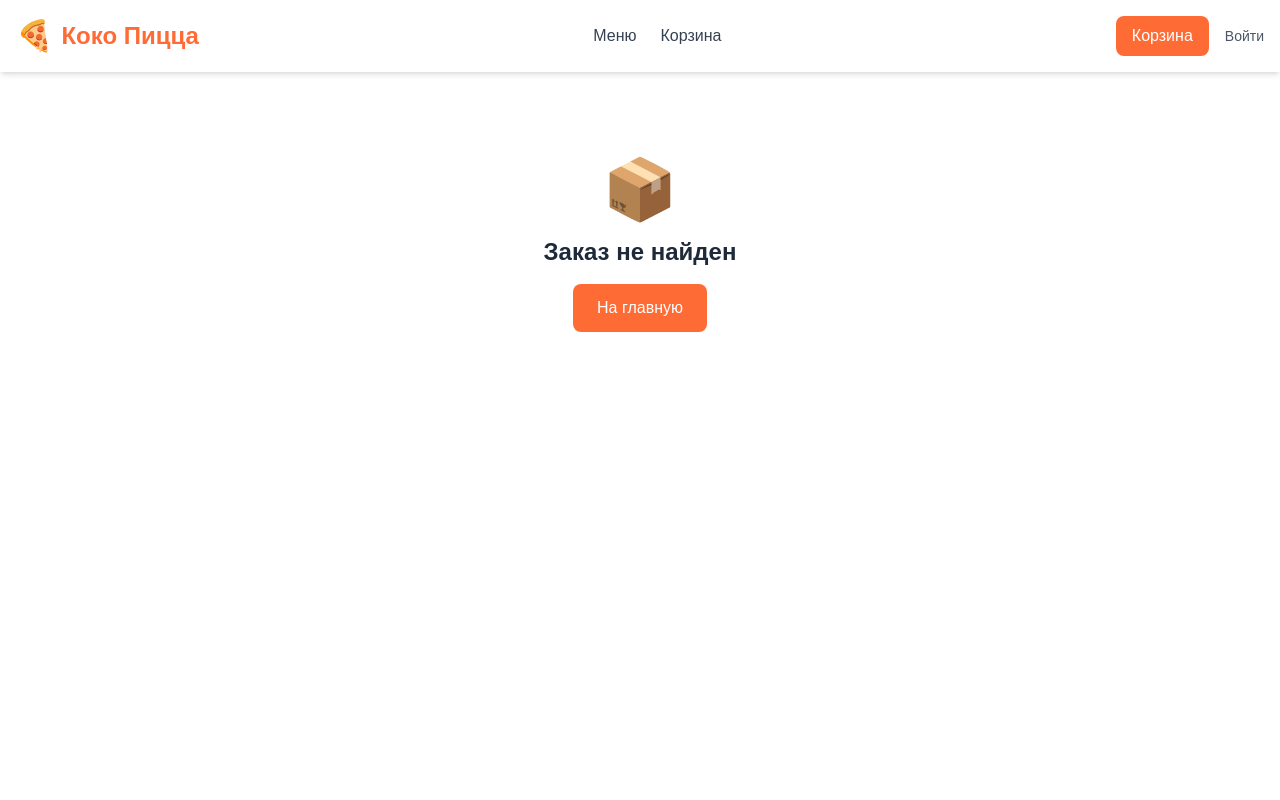
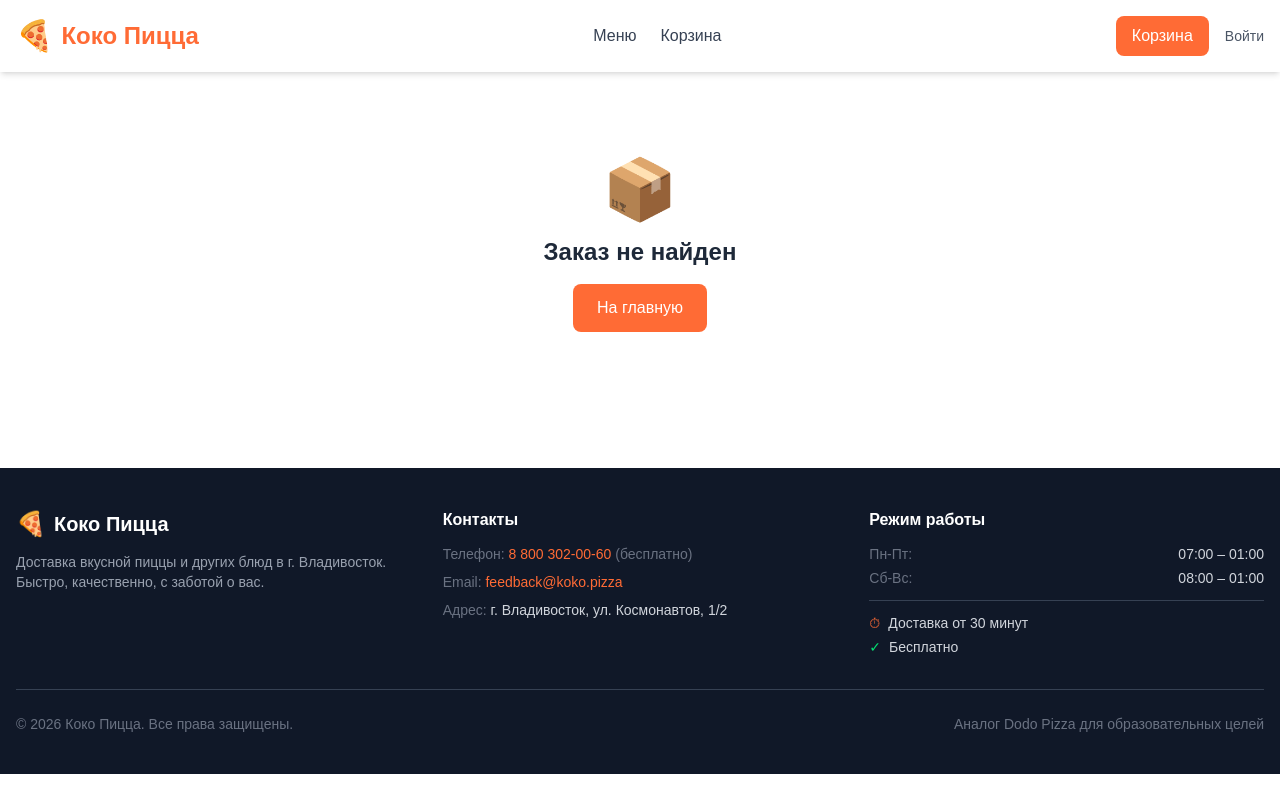
Before and after one commit to kellisfen/koko-pizza, a Next.js app in the folder frontend/: page /order/1 in a window 1280 px wide. Built offline with nearby package versions, Linux system fonts and the light colour scheme.

Commit message:
Добавлен футер с контактами, режимом работы и копирайтом на всех страницах

```diff
--- /dev/null
+++ b/frontend/app/components/Footer.tsx
@@ -0,0 +1,71 @@
+export default function Footer() {
+  return (
+    <footer className="bg-gray-900 text-gray-300 mt-12">
+      <div className="max-w-7xl mx-auto px-4 py-10">
+        <div className="grid grid-cols-1 md:grid-cols-3 gap-8 mb-8">
+          {/* Brand */}
+          <div>
+            <div className="flex items-center gap-2 mb-3">
+              <span className="text-2xl">🍕</span>
+              <span className="text-xl font-bold text-white">Коко Пицца</span>
+            </div>
+            <p className="text-sm text-gray-400">
+              Доставка вкусной пиццы и других блюд в г. Владивосток. Быстро, качественно, с заботой о вас.
+            </p>
+          </div>
+
+          {/* Contact */}
+          <div>
+            <h3 className="text-white font-semibold mb-3">Контакты</h3>
+            <div className="space-y-2 text-sm">
+              <div>
+                <span className="text-gray-500">Телефон: </span>
+                <a href="tel:88003020060" className="text-[#FF6B35] hover:underline">8 800 302-00-60</a>
+                <span className="text-gray-500 ml-1">(бесплатно)</span>
+              </div>
+              <div>
+                <span className="text-gray-500">Email: </span>
+                <a href="mailto:feedback@koko.pizza" className="text-[#FF6B35] hover:underline">feedback@koko.pizza</a>
+              </div>
+              <div>
+                <span className="text-gray-500">Адрес: </span>
+                <span>г. Владивосток, ул. Космонавтов, 1/2</span>
+              </div>
+            </div>
+          </div>
+
+          {/* Work hours */}
+          <div>
+            <h3 className="text-white font-semibold mb-3">Режим работы</h3>
+            <div className="space-y-1 text-sm">
+              <div className="flex justify-between">
+                <span className="text-gray-500">Пн-Пт:</span>
+                <span>07:00 – 01:00</span>
+              </div>
+              <div className="flex justify-between">
+                <span className="text-gray-500">Сб-Вс:</span>
+                <span>08:00 – 01:00</span>
+              </div>
+              <div className="mt-3 pt-3 border-t border-gray-700">
+                <div className="flex items-center gap-2 text-sm">
+                  <span className="text-[#FF6B35]">⏱</span>
+                  <span>Доставка от 30 минут</span>
+                </div>
+                <div className="flex items-center gap-2 text-sm mt-1">
+                  <span className="text-green-400">✓</span>
+                  <span>Бесплатно</span>
+                </div>
+              </div>
+            </div>
+          </div>
+        </div>
+
+        {/* Bottom bar */}
+        <div className="border-t border-gray-700 pt-6 flex flex-col md:flex-row items-center justify-between gap-3 text-sm text-gray-500">
+          <p>© 2026 Коко Пицца. Все права защищены.</p>
+          <p>Аналог Dodo Pizza для образовательных целей</p>
+        </div>
+      </div>
+    </footer>
+  );
+}
--- a/frontend/app/components/index.ts
+++ b/frontend/app/components/index.ts
@@ -3,3 +3,4 @@ export { default as MenuItemCard } from './MenuItemCard';
 export { default as BannerCarousel } from './BannerCarousel';
 export { InfoBar } from './InfoBar';
 export { SizeSelector } from './SizeSelector';
+export { default as Footer } from './Footer';
--- a/frontend/app/layout.tsx
+++ b/frontend/app/layout.tsx
@@ -1,7 +1,7 @@
 import type { Metadata } from "next";
 import "./globals.css";
 import { CartProvider, AuthProvider } from "./context/CartContext";
-import { Header } from "./components";
+import { Header, Footer } from "./components";
 
 export const metadata: Metadata = {
   title: "Коко Пицца - Доставка пиццы",
@@ -22,6 +22,7 @@ export default function RootLayout({
             <main className="max-w-7xl mx-auto px-4 py-6">
               {children}
             </main>
+            <Footer />
           </CartProvider>
         </AuthProvider>
       </body>
```
